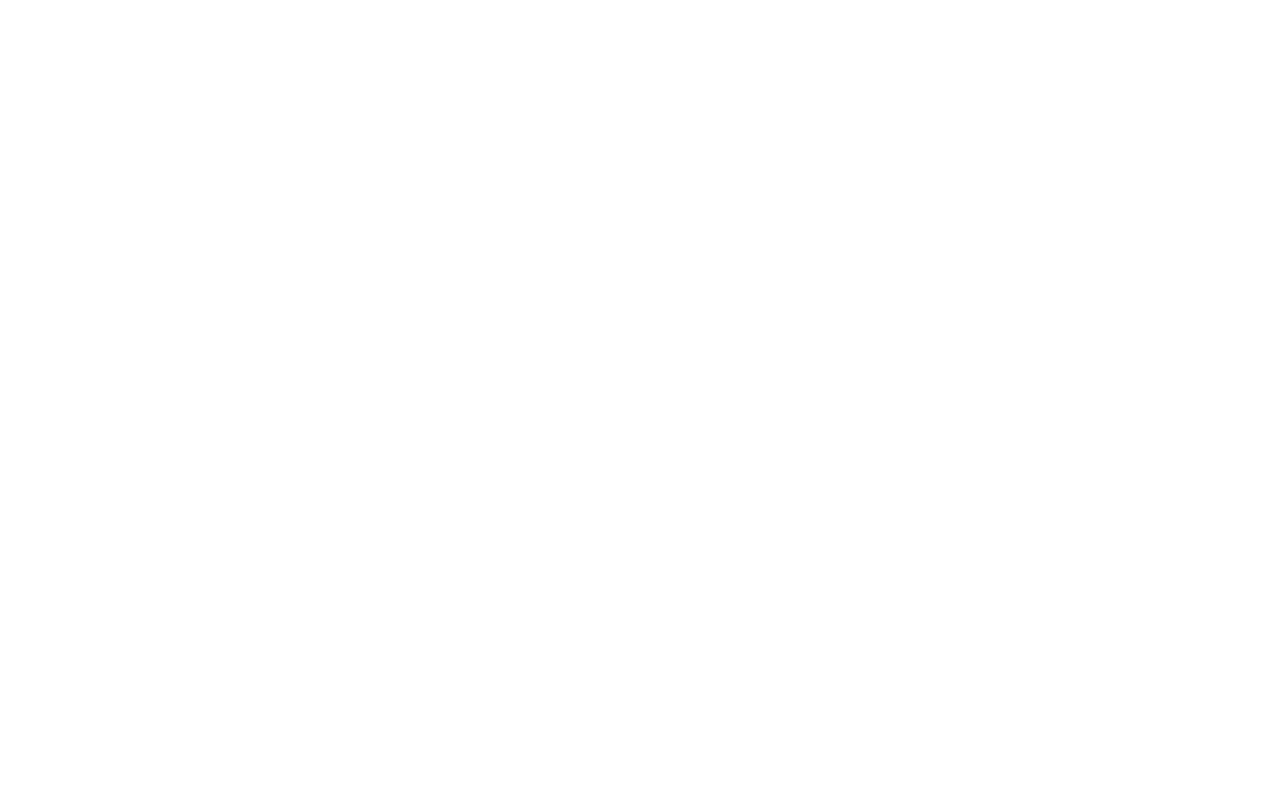
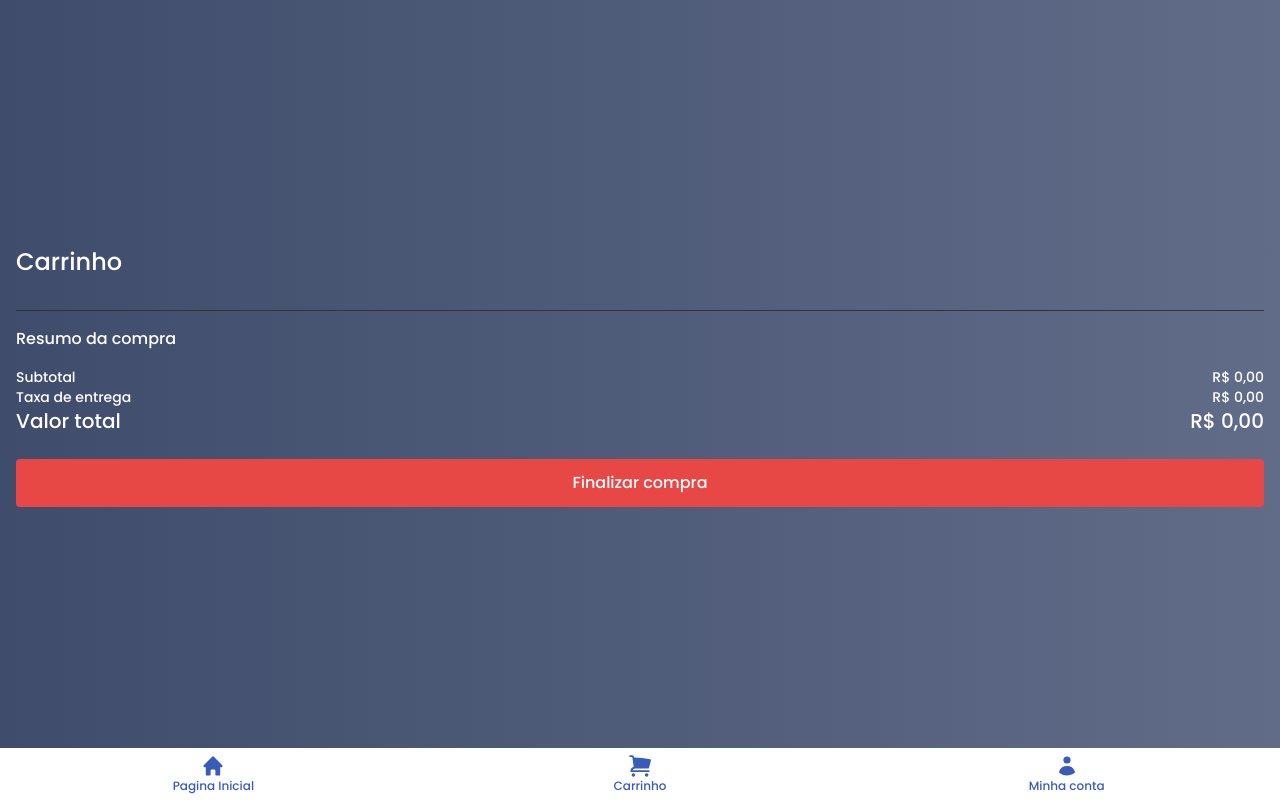
Before and after one commit to AlissonAzevedo/loja-pluspdv, a Vue app: page /carrinho in a window 1280 px wide. Before the commit this address had no page. Built offline with nearby package versions, Linux system fonts and the light colour scheme.

Commit message:
feat: add cart and fix bugs

```diff
--- a/package.json
+++ b/package.json
@@ -12,6 +12,7 @@
     "autoprefixer": "^10",
     "axios": "^0.27.2",
     "core-js": "^3.8.3",
+    "daisyui": "^2.31.0",
     "postcss": "^8",
     "tailwindcss": "^3",
     "vue": "^3.2.13",
--- a/src/App.vue
+++ b/src/App.vue
@@ -1,5 +1,5 @@
 <template>
-  <div class="w-full bg-gradient-to-r from-[#3F4C6B] to-[#606C88]">
+  <div class="w-full flex flex-col justify-between items-center bg-gradient-to-r from-[#3F4C6B] to-[#606C88]">
     <router-view/>
   </div>
 </template>
--- a/src/components/BottonSheet/index.vue
+++ b/src/components/BottonSheet/index.vue
@@ -2,39 +2,77 @@
     <div class="w-full h-[52px] fixed inset-x-0 bottom-0 bg-[#E74845] flex justify-between items-center z-50 px-4">
         <div class=" flex flex-col justify-center items-start">
             <span class="text-white text-sm">{{formatCurrency(price)}}</span>
-            <span class="text-white text-xs font-superlight">Ou até 12x de {{formatCurrency(installmentsValue)}} sem juros</span>
+            <span class="text-white text-xs font-superlight">Ou até 12x de {{formatCurrency(installmentsValue)}} sem
+                juros</span>
         </div>
         <div class=" flex justify-center items-center">
-            <span class="text-white text-sm">Comprar</span>
+            <span class="text-white text-sm" @click="addCart">Comprar</span>
         </div>
     </div>
 </template>
 
 <script>
-import {formatCurrency}  from '@/Utils/formatCurrency';
+import { formatCurrency } from '@/Utils/formatCurrency';
+import { mapMutations } from 'vuex'
 export default {
     name: 'BottonSheet',
     data() {
         return {
+            orderItem: {}
         }
     },
     props: {
+        product: {
+            type: Object,
+            default: () => ({})
+        },
+        note: {
+            type: String,
+            default: ''
+        },
         price: {
             type: Number,
-            default: 120.00
-        },
-        installments: {
-            type: Number,
             default: 0
-        },
-
+        }
     },
     computed: {
+        // price() {
+        //     return this.product.stocks[0].unit_price
+        // },
         installmentsValue() {
             return this.price / 12
         },
         formatCurrency() {
             return formatCurrency
+        }
+    },
+    methods: {
+        ...mapMutations(["setCart"]),
+        addCart() {
+            const storedCart = JSON.parse(localStorage.getItem('cart'))
+
+
+            this.orderItem = {
+                id: this.product.id,
+                short_description: this.product.short_description,
+                images: this.product.images[0].image,
+                unit_price: this.price,
+                quantity: 1,
+                note: this.note
+            }
+            if (storedCart) {
+                localStorage.setItem(
+                    'cart',
+                    JSON.stringify([...storedCart, this.orderItem])
+                )
+            } else {
+                localStorage.setItem('cart', JSON.stringify([this.orderItem]))
+            }
+            // console.log(JSON.stringify(this.orderItem))
+            // this.$store.dispatch('setCart', JSON.stringify(this.orderItem))
+            // localStorage.setItem("cart", JSON.stringify(this.orderItem));
+            // this.SetCart(JSON.stringify(this.orderItem))
+            this.$router.push('/carrinho')
         }
     },
 }
--- a/src/components/CardProduct/index.vue
+++ b/src/components/CardProduct/index.vue
@@ -4,13 +4,15 @@
             <img :src="this.img" alt="img-product" class="min-w-[120px] max-w-[120px] h-[120px] rounded-lg">
             <div class="w-full my-2 text-start">
                 <h2 class="text-white text-sm font-normal">{{title}}</h2>
-                <p class="text-white text-xs font-light">{{price}}</p>
+                <p class="text-white text-xs font-light">{{formatCurrency(price)}}</p>
             </div>
         </router-link>
     </div>
 </template>
 
 <script>
+import { formatCurrency } from '@/Utils/formatCurrency';
+
 export default {
     name: 'CardProduct',
     components: {
@@ -22,8 +24,8 @@
     },
     props: {
         price: {
-            type: String,
-            default: 'R$ 23,70'
+            type: Number,
+            default: 0
         },
         title: {
             type: String,
@@ -38,6 +40,11 @@
             default: 9999
         }
     },
+    computed: {
+        formatCurrency() {
+            return formatCurrency;
+        }
+    },
 }
 </script>
 
--- a/src/components/CarouselCategory/index.vue
+++ b/src/components/CarouselCategory/index.vue
@@ -3,14 +3,15 @@
         <div class="w-full items-center justify-start">
             <p class="text-white text-xs">{{name}}</p>
         </div>
-        <div class="w-full flex overflow-auto items-start justify-between">
+        <div class="w-full flex carousel-daisyui carousel-center max-w-md items-start">
             <CardProduct
               v-for="product in products"
               :key="product.id"
               :title="product.short_description"
-              :price="product.price"
+              :price="product.stocks[0].unit_price"
               :img="product.images[0].image"
               :id="product.id"
+              class="carousel-item"
               />
         </div>
     </div>
@@ -32,8 +33,7 @@
       },
       products:{
         type: Array,
-        // eslint-disable-next-line vue/require-valid-default-prop
-        default: []
+        default: () => {[]}
       }
     },
     data() {
--- a/src/router/index.js
+++ b/src/router/index.js
@@ -18,12 +18,14 @@
     component: () => import(/* webpackChunkName: "unit" */ '../views/SelectUnitView.vue')
   },
   {
-    path: '/about',
-    name: 'about',
-    // route level code-splitting
-    // this generates a separate chunk (about.[hash].js) for this route
-    // which is lazy-loaded when the route is visited.
-    component: () => import(/* webpackChunkName: "about" */ '../views/AboutView.vue')
+    path: '/carrinho',
+    name: 'cart',
+    component: () => import(/* webpackChunkName: "about" */ '../views/CartView.vue')
+  },
+  {
+    path: '/conta',
+    name: 'account',
+    component: () => import(/* webpackChunkName: "about" */ '../views/AccountView.vue')
   }
 ]
 
--- /dev/null
+++ b/src/views/AccountView.vue
@@ -0,0 +1,15 @@
+<template>
+    <div>
+
+    </div>
+</template>
+
+<script>
+export default {
+
+}
+</script>
+
+<style scoped>
+
+</style>
--- /dev/null
+++ b/src/views/CartView.vue
@@ -0,0 +1,88 @@
+<template>
+    <div class="w-full h-[100vh] px-4 flex flex-col justify-center items-center">
+        <div class="w-full flex flex-col justify-center items-start my-4">
+            <h2 class="text-white text-2xl">Carrinho</h2>
+        </div>
+        <div class="w-full flex flex-col justify-between items-center divide-y divide-[#343435]">
+            <div class="w-full flex flex-col justify-center items-center">
+                <!-- CardItem -->
+                <div class="w-full h-[90px] bg-white rounded mb-3" v-for="itemCart in this.cart" :key="itemCart.id">
+                    <div class="w-full h-full flex justify-between items-center p-2">
+                        <div class="flex justify-center items-center">
+                            <img :src="itemCart.images" alt="" class="w-[70px] h-[70px]">
+                            <div class="flex flex-col items-start ml-2">
+                                <h3 class="text-base text-[#263E80]">{{itemCart.short_description}}</h3>
+                                <span class="text-sm text-[#4E4B66]">{{formatCurrency(itemCart.unit_price)}}</span>
+                            </div>
+                        </div>
+                        <TrashIcon class="w-6 text-[#E74845]" @click="removeCart(itemCart.id)" />
+                    </div>
+                </div>
+
+            </div>
+            <div class="w-full mt-4 flex flex-col justify-center items-center">
+                <div class="w-full flex flex-col justify-center items-start mt-4 mb-4">
+                    <h2 class="text-white text-base">Resumo da compra</h2>
+                </div>
+                <div class="w-full flex flex-col justify-center items-start pb-16">
+                    <div class="w-full flex justify-between">
+                        <h2 class="text-white text-sm">Subtotal</h2>
+                        <h2 class="text-white text-sm">{{formatCurrency(this.total)}}</h2>
+                    </div>
+                    <div class="w-full flex justify-between">
+                        <h2 class="text-white text-sm">Taxa de entrega</h2>
+                        <h2 class="text-white text-sm">R$ 0,00</h2>
+                    </div>
+                    <div class="w-full flex justify-between">
+                        <h2 class="text-white text-xl">Valor total</h2>
+                        <h2 class="text-white text-xl">R$ 0,00</h2>
+                    </div>
+                    <button class="w-full h-12 bg-[#E74845] rounded mt-6 text-white">
+                        Finalizar compra
+                    </button>
+                </div>
+            </div>
+        </div>
+        <BottonNavigationBar />
+    </div>
+</template>
+
+<script>
+import BottonNavigationBar from '@/components/BottonNavigationBar'
+import { formatCurrency } from '@/Utils/formatCurrency'
+import { TrashIcon } from '@heroicons/vue/20/solid'
+export default {
+    name: 'CartView',
+    components: {
+        BottonNavigationBar,
+        TrashIcon
+    },
+    data() {
+        return {
+            cart: localStorage.getItem('cart') ? JSON.parse(localStorage.getItem('cart')) : [],
+        }
+    },
+    methods: {
+        removeCart(id) {
+            const cart = this.cart.filter(item => item.id !== id)
+            localStorage.setItem('cart', JSON.stringify(cart))
+            this.cart = cart
+        }
+    },
+    computed: {
+        total() {
+            return this.cart.reduce((acc, item) => acc + item.unit_price, 0)
+        },
+        formatCurrency() {
+            return formatCurrency
+        }
+    },
+    created() {
+        this.total
+    }
+}
+</script>
+
+<style scoped>
+
+</style>
--- a/src/views/HomeView.vue
+++ b/src/views/HomeView.vue
@@ -1,8 +1,6 @@
 <template>
-  <div class="w-full flex flex-col justify-start items-center bg-gradient-to-r from-[#3F4C6B] to-[#606C88] ">
-    <div class="w-full">
-      <img src="../assets/img/home-banner.png" alt="banner" class="w-full">
-    </div>
+  <div class="w-full h-full flex flex-col justify-between items-center ">
+    <img src="../assets/img/home-banner.png" alt="banner" class="w-full">
     <div class="w-full flex justify-center items-center my-6">
       <div class="w-full flex justify-start items-center border-[#E74845] bg-white rounded-md h-[45px] mx-5">
         <MagnifyingGlassIcon class="w-4 h-4 text-[#395BB9] mx-2" />
@@ -10,11 +8,11 @@
           v-model="search">
       </div>
     </div>
-    <div class="w-full justify-center items-center flex flex-col" v-if="this.filteredProducts.length < 1">
+    <div class="w-full justify-center items-center flex flex-col py-20" v-if="this.filteredProducts.length < 1">
       <img src="../assets/img/nocontent.png" alt="nocontent" class="w-1/2">
       <h1 class="text-white text-md mt-6">Não encontramos nenhum resultado.</h1>
     </div>
-    <div class="w-full mb-14">
+    <div class="w-full mb-14" v-else>
       <CarouselCategory v-for="category in filteredProducts" :key="category.id" :name="category.description"
         :products="category.products" />
     </div>
--- a/tailwind.config.js
+++ b/tailwind.config.js
@@ -4,5 +4,5 @@
   theme: {
     extend: {},
   },
-  plugins: [],
+  plugins: [require("daisyui")],
 }
```
Also changed, not shown: src/views/ProductView.vue (+28 -7 lines), 1 other file (tests, documents, lock files or other folders).
